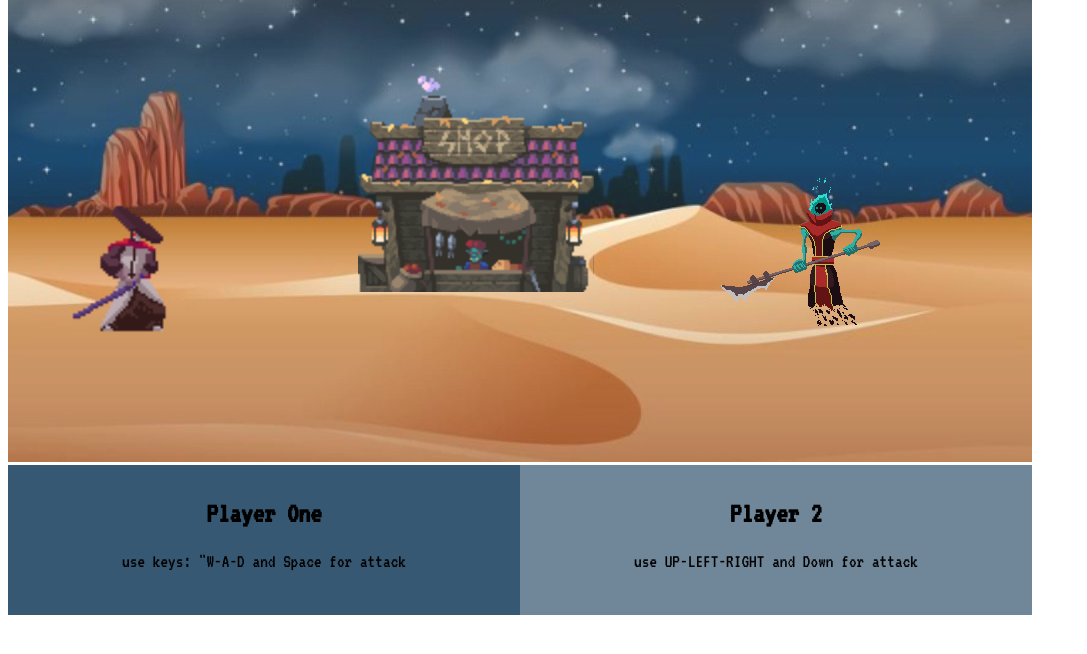
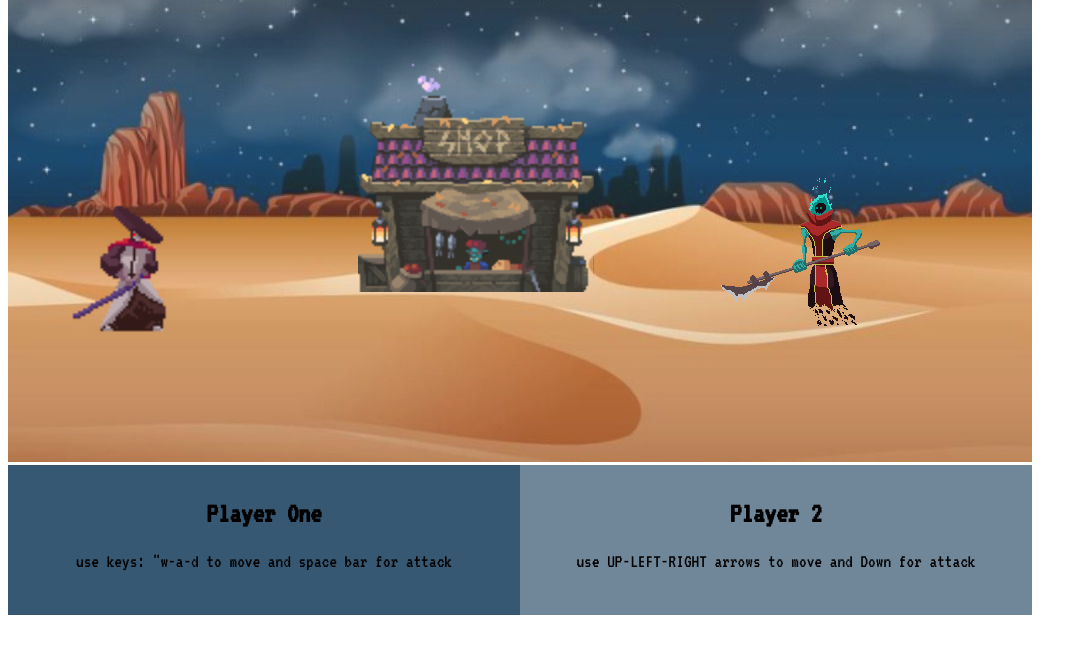
Before and after one commit to JennDeleon/fighting-game, a plain HTML site: page index.html in a window 1280 px wide. Shown: the part 122-776 px from the top of the page, without its empty margins (0-1087 px from the left). Drawn offline with Linux system fonts and the light colour scheme.

Commit message:
deplying site

```diff
--- a/index.html
+++ b/index.html
@@ -135,11 +135,11 @@ display: inline-block">
     <div class="row">
         <div class="column" style="background-color:#365873; text-align: center; font-size: larger">
             <h2>Player One</h2>
-            <p> use keys: "W-A-D and Space for attack</p>
+            <p> use keys: "w-a-d to move and space bar for attack</p>
         </div>
         <div class="column" style="background-color:#70879a; text-align: center; font-size: larger">
             <h2>Player 2</h2>
-            <p> use UP-LEFT-RIGHT and Down for attack</p>
+            <p> use UP-LEFT-RIGHT arrows to move and Down for attack</p>
         </div>
     </div>
 
```
